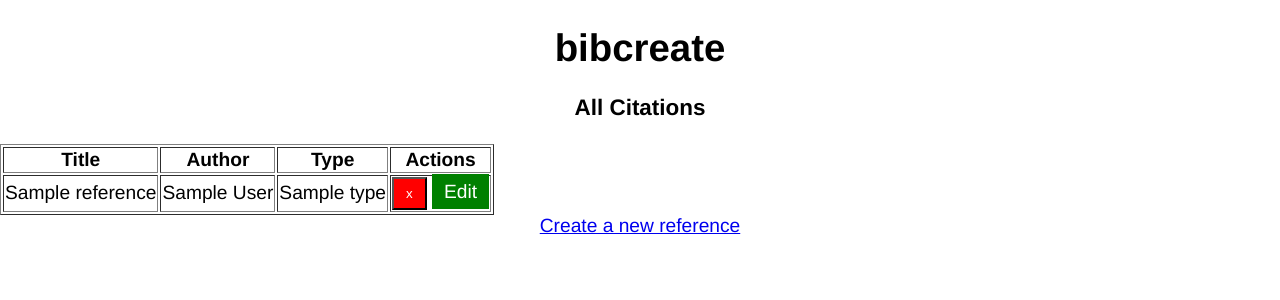
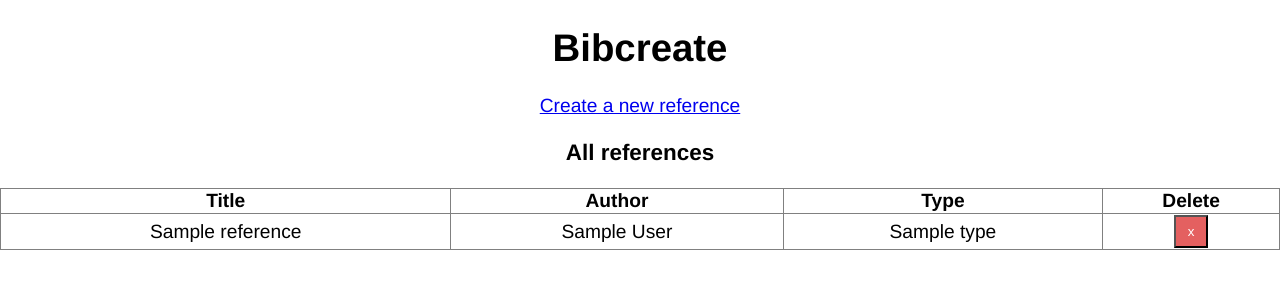
Before and after one commit to ranilar/BibCreate, a Flask app: template src/templates/index.html in a window 1280 px wide. Shown: the top 300 px of the page. Run offline with Flask 3, Linux system fonts and the light colour scheme; the template is opened without the code that fills it: most values are stand-ins (such as "Sample title", 1, 10 or a date in 2020).

Commit message:
New index.html

```diff
--- a/src/templates/index.html
+++ b/src/templates/index.html
@@ -5,8 +5,7 @@ Bibcreate
 {% endblock %}
 
 {% block body %}
-
-<h1>bibcreate</h1>
+<h1>Bibcreate</h1>
 
 <form action="/create_reference" method="post">
     {% with messages = get_flashed_messages() %}
@@ -20,13 +19,17 @@ Bibcreate
     {% endwith %}
 </form>
 
-<h3>All Citations</h3>
-<table border="1">
+<div>
+    <a href="/new_reference">Create a new reference</a>
+</div>
+
+<h3>All references</h3>
+<table border="1" style="width: 100%; border-collapse: collapse; text-align: center;">
     <tr>
         <th>Title</th>
         <th>Author</th>
         <th>Type</th>
-        <th>Actions</th>
+        <th>Delete</th>
     </tr>
     {% for reference in all_references %}
     <tr>
@@ -36,137 +39,11 @@ Bibcreate
         <td>
             <form action="/delete/{{ reference.id }}" method="post" style="display: inline;">
                 <input type="hidden" name="ref_type" value="{{ reference.type }}">
-                <button type="submit" style="background-color: red; color: white; padding: 7px 12px;">x</button>
+                <button type="submit" style="background-color: rgb(228, 96, 96); color: white; padding: 7px 12px;">x</button>
             </form>
-            <a href="/edit_reference/{{ reference.id }}?ref_type={{ reference.type}}" style="background-color: green; color: white; padding: 7px 12px; text-decoration: none;">Edit</a>
-        </td>
-    </tr>
-    {% endfor %}
-</table>
-<!-- <h3>Book Citations</h3>
-<table border="1">
-    <tr>
-        <th>Title</th>
-        <th>Author</th>
-        <th>Year</th>
-        <th>Publisher</th>
-        <th>ISBN</th>
-        <th>Actions</th>
-    </tr>
-    {% for book in all_references if book.type == 'book' %}
-    <tr>
-        <td>{{ book.title }}</td>
-        <td>{{ book.author }}</td>
-        <td>{{ book.year }}</td>
-        <td>{{ book.publisher }}</td>
-        <td>{{ book.ISBN }}</td>
-        <td>
-            <form action="/delete/{{ book.id }}" method="post" style="display: inline;">
-                <input type="hidden" name="ref_type" value="book">
-                <button type="submit" style="background-color: red; color: white; padding: 7px 12px;">x</button>
-            </form>
-            <a href="/edit_reference/{{ book.id }}?ref_type=book" style="background-color: green; color: white; padding: 7px 12px; text-decoration: none;">Edit</a>
         </td>
     </tr>
     {% endfor %}
 </table>
 
-<h3>Article Citations</h3>
-<table border="1">
-    <tr>
-        <th>Title</th>
-        <th>Author</th>
-        <th>Journal</th>
-        <th>Year</th>
-        <th>Volume</th>
-        <th>DOI</th>
-        <th>Actions</th>
-    </tr>
-    {% for article in all_references if article.type == 'article' %}
-    <tr>
-        <td>{{ article.title }}</td>
-        <td>{{ article.author }}</td>
-        <td>{{ article.journal }}</td>
-        <td>{{ article.year }}</td>
-        <td>{{ article.volume }}</td>
-        <td>{{ article.DOI }}</td>
-        <td>
-            <form action="/delete/{{ article.id }}" method="post" style="display: inline;">
-                <input type="hidden" name="ref_type" value="article">
-                <button type="submit" style="background-color: red; color: white; padding: 7px 12px;">x</button>
-            </form>
-            <a href="/edit_reference/{{ article.id }}?ref_type=article" style="background-color: green; color: white; padding: 7px 12px; text-decoration: none;">Edit</a>
-        </td>
-    </tr>
-    {% endfor %}
-</table>
-
-<h3>Misc Citations</h3>
-<table border="1">
-    <tr>
-        <th>Title</th>
-        <th>Author</th>
-        <th>Year</th>
-        <th>URL</th>
-        <th>Note</th>
-        <th>Actions</th>
-    </tr>
-    {% for misc in all_references if misc.type == 'misc' %}
-    <tr>
-        <td>{{ misc.title }}</td>
-        <td>{{ misc.author }}</td>
-        <td>{{ misc.year }}</td>
-        <td>{{ misc.url }}</td>
-        <td>{{ misc.note }}</td>
-        <td>
-            <form action="/delete/{{ misc.id }}" method="post" style="display: inline;">
-                <input type="hidden" name="ref_type" value="misc">
-                <button type="submit" style="background-color: red; color: white; padding: 7px 12px;">x</button>
-            </form>
-            <a href="/edit_reference/{{ misc.id }}?ref_type=misc" style="background-color: green; color: white; padding: 7px 12px; text-decoration: none;">Edit</a>
-        </td>
-    </tr>
-    {% endfor %}
-</table>
-
-<h3>inproceeding Citations</h3>
-<table border="1">
-    <tr>
-        <th>Title</th>
-        <th>Author</th>
-        <th>Year</th>
-        <th>Booktitle</th>
-        <th>DOI</th>
-        <th>Address</th>
-        <th>Month</th>
-        <th>URL</th>
-        <th>Organization</th>
-        <th>Actions</th>
-    </tr>
-    {% for inproceeding in all_references if inproceeding.type == 'inproceeding' %}
-    <tr>
-        <td>{{ inproceeding.title }}</td>
-        <td>{{ inproceeding.author }}</td>
-        <td>{{ inproceeding.year }}</td>
-        <td>{{ inproceeding.booktitle }}</td>
-        <td>{{ inproceeding.DOI }}</td>
-        <td>{{ inproceeding.address }}</td>
-        <td>{{ inproceeding.month }}</td>
-        <td>{{ inproceeding.url }}</td>
-        <td>{{ inproceeding.organization }}</td>
-        <td>
-            <form action="/delete/{{ inproceeding.id }}" method="post" style="display: inline;">
-                <input type="hidden" name="ref_type" value="inproceeding">
-                <button type="submit" style="background-color: red; color: white; padding: 7px 12px;">x</button>
-            </form>
-            <a href="/edit_reference/{{ inproceeding.id }}?ref_type=inproceeding" style="background-color: green; color: white; padding: 7px 12px; text-decoration: none;">Edit</a>
-        </td>
-    </tr>
-    {% endfor %}
-</table>  -->
-
-<div>
-  <a href="/new_reference">Create a new reference</a>
-</div>
-
 {% endblock %}
```
Also changed, not shown: src/static/css/style.css (line endings or trailing spaces).
